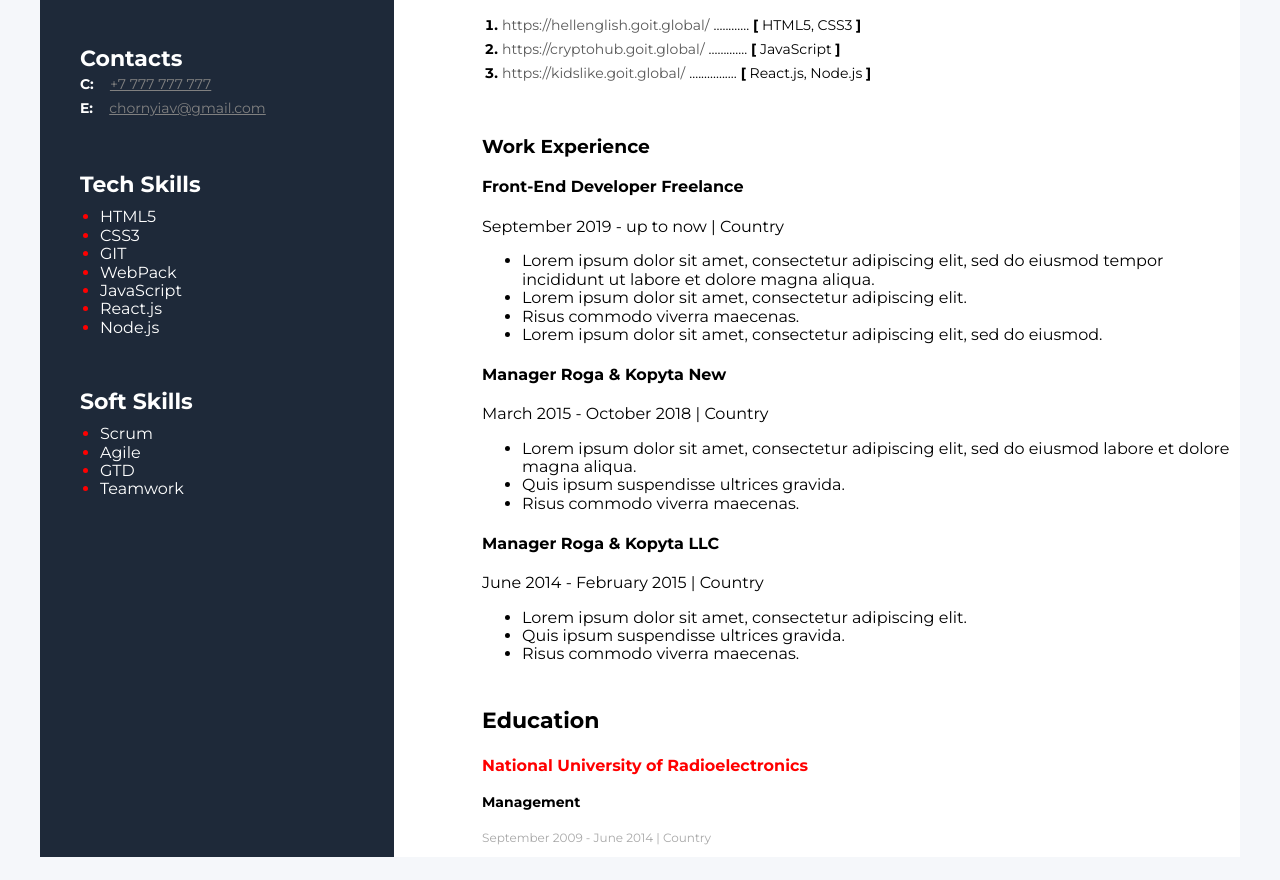
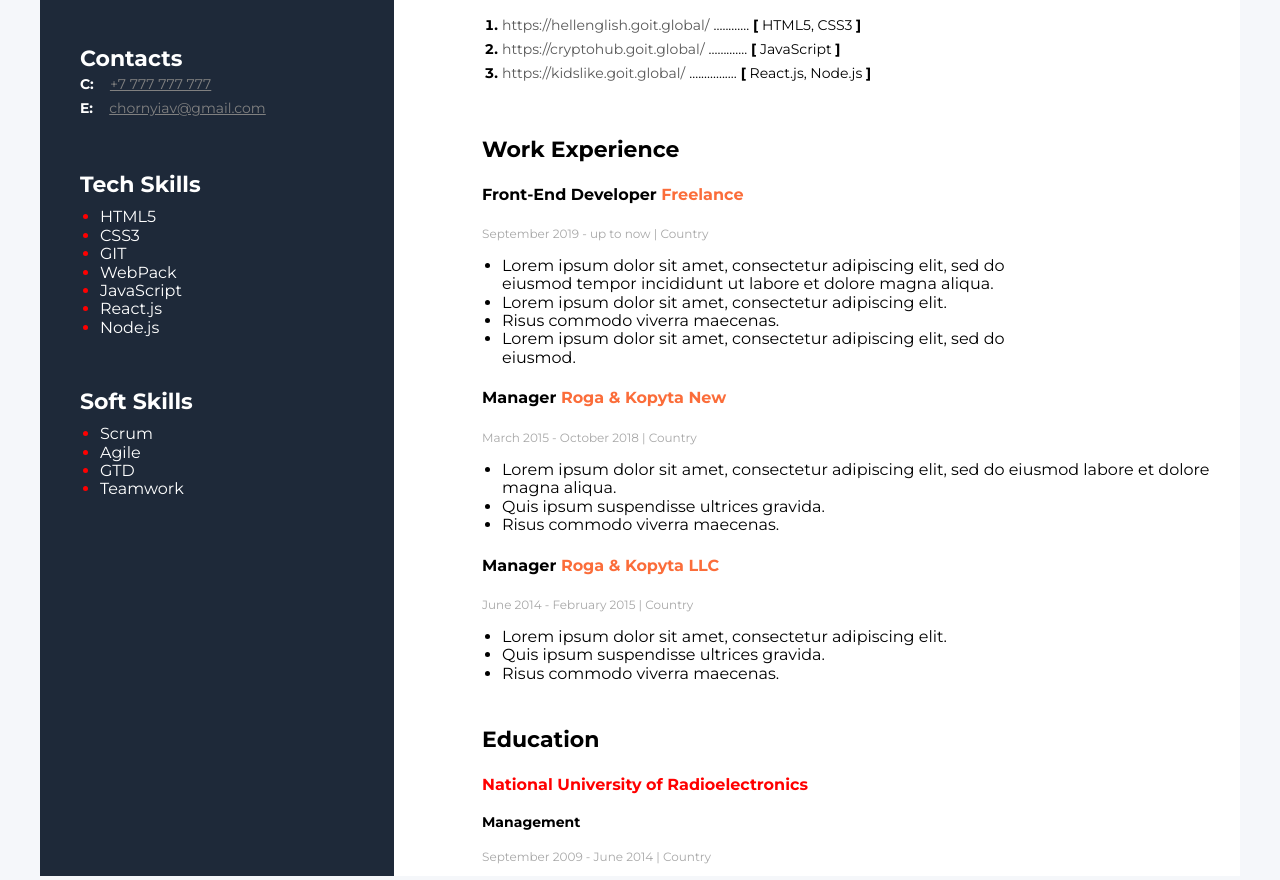
Before and after one commit to PerpetuumG/GoIT_my-resume, a plain HTML site: page index.html in a window 1280 px wide. Shown: the part 460-1340 px from the top of the page. Drawn offline with Linux system fonts and the light colour scheme.

Commit message:
Style css

```diff
--- a/css/style.css
+++ b/css/style.css
@@ -77,6 +77,40 @@ span {
 .my-work-experiance-section {
     margin-top: 51px;
 }
+
+.my-work-h3 {
+    font-size: 22px;
+    font-weight: 700;
+    line-height: 27px;
+}
+
+.my-work-h4 {
+    font-size: 16px;
+    font-weight: 700;
+    line-height: 20px;
+}
+
+.my-work-span {
+    color: #FB6D3A;
+    font-weight: 700;
+}
+
+.my-work-p {
+    font-size: 12px;
+    font-weight: 400;
+    line-height: 15px;
+    color: #A8A8A8;
+}
+
+.my-work-ul {
+    padding-left: 20px;
+}
+
+.my-work-ul-3 {
+    width: 525px;
+}
+
+
 
 /* My education */
 .my-education-section {
--- a/index.html
+++ b/index.html
@@ -27,7 +27,8 @@
             </h1>
             <p class="about-me-p">
                 Lorem ipsum dolor sit amet, consectetur adipiscing elit, sed do eiusmod tempor incididunt ut labore et
-                dolore magna aliqua. Quis ipsum suspendisse ultrices gravida. Risus commodo viverra maecenas accumsan lacus vel
+                dolore magna aliqua. Quis ipsum suspendisse ultrices gravida. Risus commodo viverra maecenas accumsan
+                lacus vel
                 facilisis.
             </p>
         </div>
@@ -37,7 +38,8 @@
             <h3 class="my-projects-h3">Projects</h3>
             <ol class="my-projects-ol">
                 <li class="my-projects-li">
-                    <a class="my-projects-a" href="https://hellenglish.goit.global/">https://hellenglish.goit.global/</a>
+                    <a class="my-projects-a"
+                       href="https://hellenglish.goit.global/">https://hellenglish.goit.global/</a>
                     <span>............</span>
                     <span><b>[</b> HTML5, CSS3 <b>]</b></span>
                 </li>
@@ -56,14 +58,14 @@
 
         <!--    My work experience section-->
         <div class="my-work-experiance-section">
-            <h3>Work Experience</h3>
+            <h3 class="my-work-h3">Work Experience</h3>
 
             <!--        Company 3-->
             <div>
-                <h4>Front-End Developer Freelance</h4>
-                <p>September 2019 - up to now | Country</p>
+                <h4 class="my-work-h4">Front-End Developer <span class="my-work-span"> Freelance</span></h4>
+                <p class="my-work-p">September 2019 - up to now | Country</p>
 
-                <ul>
+                <ul class="my-work-ul my-work-ul-3">
                     <li>
                         Lorem ipsum dolor sit amet, consectetur adipiscing elit, sed do eiusmod tempor incididunt ut
                         labore
@@ -83,13 +85,14 @@
 
             <!--        Company 2-->
             <div>
-                <h4>Manager Roga & Kopyta New</h4>
-                <p>March 2015 - October 2018 | Country</p>
+                <h4 class="my-work-h4">Manager <span class="my-work-span">Roga & Kopyta New</span></h4>
+                <p class="my-work-p">March 2015 - October 2018 | Country</p>
 
-                <ul>
+                <ul class="my-work-ul">
                     <li>
-                        Lorem ipsum dolor sit amet, consectetur adipiscing elit, sed do eiusmod labore et dolore magna
-                        aliqua.
+                        Lorem ipsum dolor sit amet, consectetur adipiscing elit, sed do eiusmod
+                            labore et dolore magna aliqua.
+
                     </li>
                     <li>
                         Quis ipsum suspendisse ultrices gravida.
@@ -102,10 +105,10 @@
 
             <!--        Company 1-->
             <div>
-                <h4>Manager Roga & Kopyta LLC </h4>
-                <p>June 2014 - February 2015 | Country</p>
+                <h4 class="my-work-h4">Manager <span class="my-work-span">Roga & Kopyta LLC </span></h4>
+                <p class="my-work-p">June 2014 - February 2015 | Country</p>
 
-                <ul>
+                <ul class="my-work-ul">
                     <li>
                         Lorem ipsum dolor sit amet, consectetur adipiscing elit.
                     </li>
```
